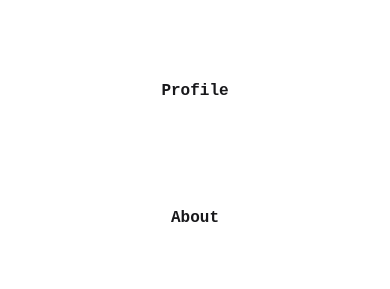
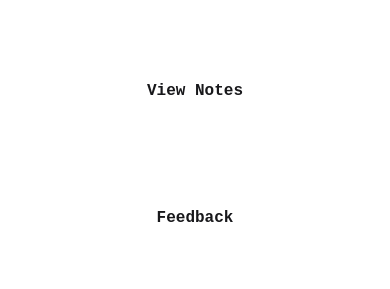
Before and after one commit to sidhant-kumar08/proj4-notey-react, a React (Vite) app: page / in a window 390 px wide. Both pictures are taken after a click on the button 341 px from the left and 26 px from the top of the page. Shown: the part 195-484 px from the top of the page. Built offline with nearby package versions, Linux system fonts and the light colour scheme.

Commit message:
Update Navbar.jsx

```diff
--- a/src/Navbar.jsx
+++ b/src/Navbar.jsx
@@ -35,7 +35,7 @@ function Navbar() {
       {menu ? <div className="menu-container">
         <div className="menu">
           <Link to='/' onClick={()=>setMenu(false)}><button>Home</button></Link>
-          <Link to='/view' onClick={()=>setMenu(false)}><button>View Notes</button></Link>
+          <Link to='/create' onClick={()=>setMenu(false)}><button>View Notes</button></Link>
           {/* <Link to='' onClick={()=>setMenu(false)}><button>Profile</button></Link> */}
           <Link to='/about' onClick={()=>setMenu(false)}><button>About</button></Link>
           <Link to='/contact' onClick={()=>setMenu(false)}><button>Contact</button></Link>
@@ -54,7 +54,8 @@ function Navbar() {
         </div>
         <div className="mobile-menu-box">
           <Link to='/' onClick={()=>setMobilemenu(false)}>Home</Link>
-          <Link to='' onClick={()=>setMobilemenu(false)}>Profile</Link>
+          <Link to='/create' onClick={()=>setMobilemenu(false)}>View Notes</Link>
+          <Link to='/feedback' onClick={()=>setMobilemenu(false)}>Feedback</Link>
           <Link to='/about' onClick={()=>setMobilemenu(false)}>About</Link>
           <Link to='/contact' onClick={()=>setMobilemenu(false)}>Contact</Link>
         </div>
```
